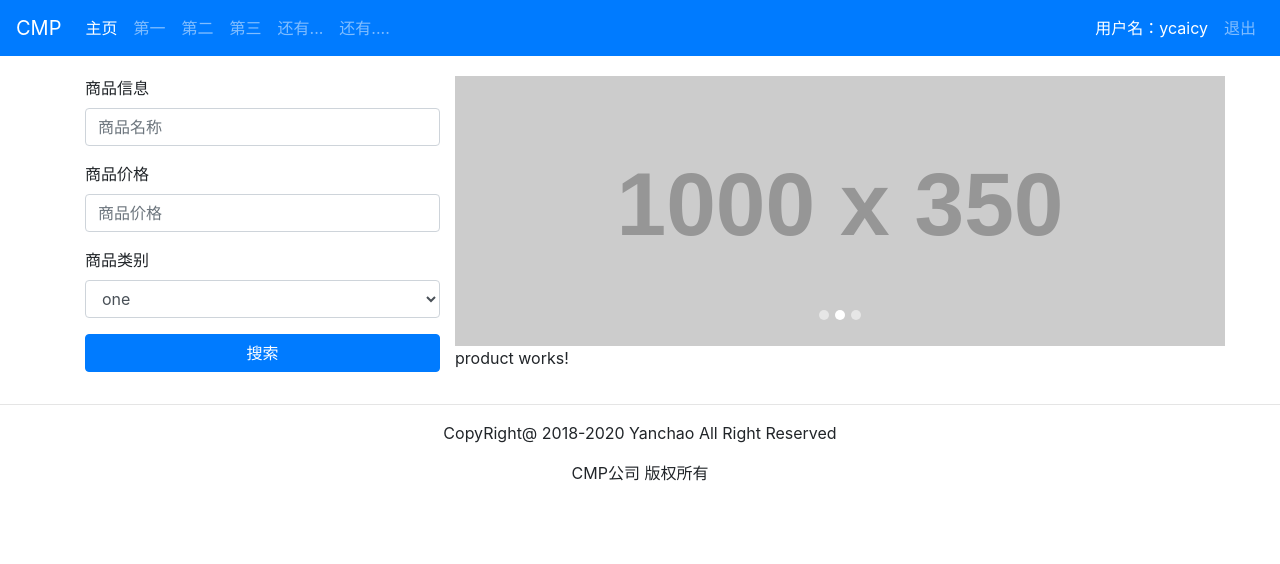
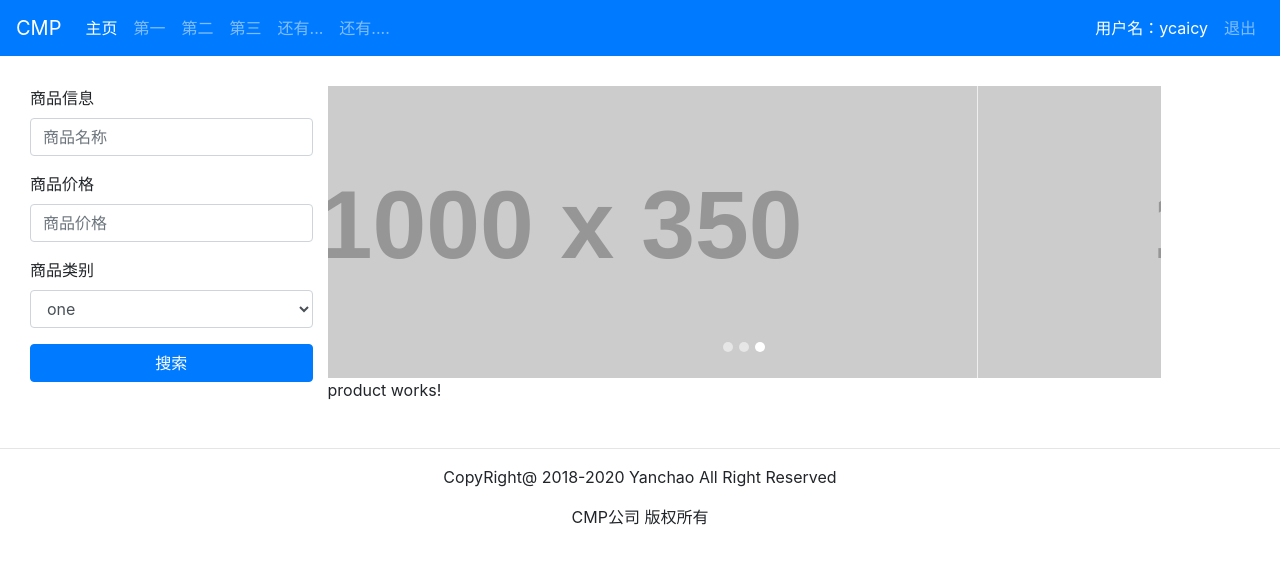
Before and after one commit to 290388252/myAngular-admin, an Angular app: page / in a window 1280 px wide. Shown: the top 564 px of the page. Built offline with nearby package versions, Linux system fonts and the light colour scheme.

Commit message:
[Change] Fix right white 15px and  use <any> to carousel function

```diff
--- a/src/app/app.component.css
+++ b/src/app/app.component.css
@@ -1,7 +1,5 @@
-.container{
-  margin: 0 auto;
-  padding-top: 20px;
-  padding-right: 0;
+.containers{
+  margin: 30px;
 }
 .search{
 
@@ -9,3 +7,8 @@
 .carousel-product{
   margin-left: 10px;
 }
+@media (min-width: 1403px){
+  .carousels{
+    margin-left: 90px;
+  }
+}
--- a/src/app/app.component.html
+++ b/src/app/app.component.html
@@ -1,10 +1,10 @@
 <app-navbar></app-navbar>
-<div class="container">
+<div class="containers">
   <div class="row">
-    <div class="col-md-4 search">
+    <div class="col-md-3 search">
       <app-search></app-search>
     </div>
-    <div class="col-md-8">
+    <div class="col-md-8 carousels">
       <div class="row">
         <app-carousel></app-carousel>
       </div>
--- a/src/app/carousel/carousel.component.ts
+++ b/src/app/carousel/carousel.component.ts
@@ -1,3 +1,4 @@
+///<reference path="../../../node_modules/@angular/core/src/metadata/lifecycle_hooks.d.ts"/>
 import { Component, OnInit } from '@angular/core';
 
 @Component({
@@ -7,12 +8,11 @@ import { Component, OnInit } from '@angular/core';
 })
 export class CarouselComponent implements OnInit {
 
-  constructor() { }
+  constructor() {
+  }
 
   ngOnInit() {
-    $('.carousel').carousel({
-      interval: 4000
-    });
+    (<any>$('.carousel')).carousel({interval: 2500});
   }
 
 }
--- a/src/app/navbar/navbar.component.css
+++ b/src/app/navbar/navbar.component.css
@@ -0,0 +1,5 @@
+@media screen and (max-width: 470px){
+  .phone-screen-navbar{
+    margin-right: -16px;
+  }
+}
--- a/src/app/navbar/navbar.component.html
+++ b/src/app/navbar/navbar.component.html
@@ -1,4 +1,4 @@
-<nav class="navbar navbar-expand-lg navbar-dark bg-primary">
+<nav class="navbar navbar-expand-lg navbar-dark bg-primary" id="phone-screen-navbar">
   <a class="navbar-brand" href="#">CMP</a>
   <div class="navbar-header">
     <button class="navbar-toggler" type="button" data-toggle="collapse" data-target="#navbar-nav-alt-markup" aria-controls="navbar-nav-alt-markup" aria-expanded="false" aria-label="Toggle navigation">
--- a/src/styles.css
+++ b/src/styles.css
@@ -3,7 +3,5 @@
   padding-left:0;
   padding-right:0;
 }
-body{
-  margin: 0;
-  padding: 0;
-}
+.row{margin:0;}
+.col-lg-1,.col-lg-10,.col-lg-11,.col-lg-12,.col-lg-2,.col-lg-3,.col-lg-4,.col-lg-5,.col-lg-6,.col-lg-7,.col-lg-8,.col-lg-9,.col-md-1,.col-md-10,.col-md-11,.col-md-12,.col-md-2,.col-md-3,.col-md-4,.col-md-5,.col-md-6,.col-md-7,.col-md-8,.col-md-9,.col-sm-1,.col-sm-10,.col-sm-11,.col-sm-12,.col-sm-2,.col-sm-3,.col-sm-4,.col-sm-5,.col-sm-6,.col-sm-7,.col-sm-8,.col-sm-9,.col-xs-1,.col-xs-10,.col-xs-11,.col-xs-12,.col-xs-2,.col-xs-3,.col-xs-4,.col-xs-5,.col-xs-6,.col-xs-7,.col-xs-8,.col-xs-9{padding:0;}
```
